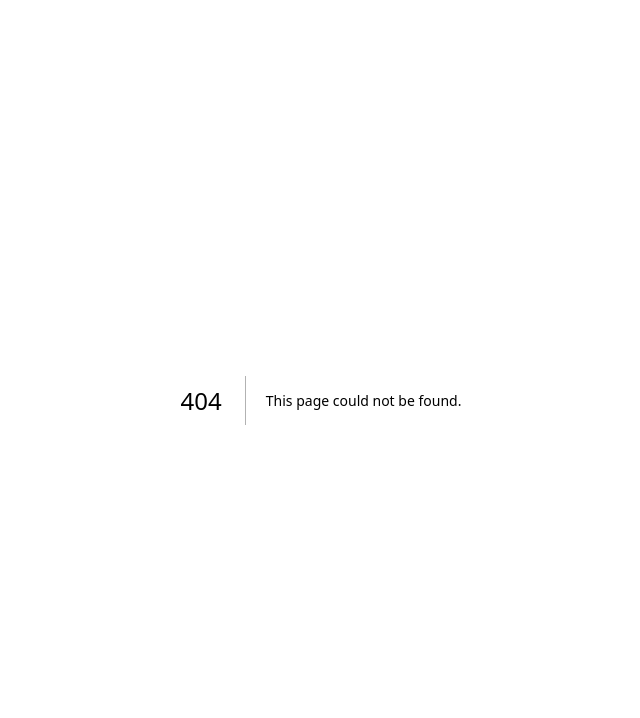
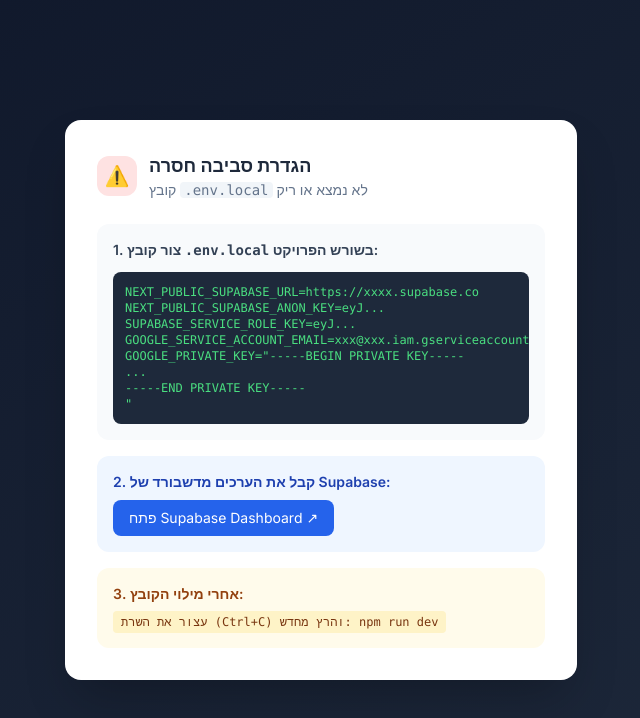
Before and after one commit to idesign4u1/leadcrm, a Next.js app: page /setup in a window 1280 px wide. Before the commit this address had no page. Shown: the top 718 px of the page, without its empty margins (319-959 px from the left). Built offline with nearby package versions, Linux system fonts and the light colour scheme.

Commit message:
fix: add .gitignore, graceful middleware when env vars missing, setup page

```diff
--- /dev/null
+++ b/src/app/setup/page.tsx
@@ -0,0 +1,45 @@
+export default function SetupPage() {
+  return (
+    <div className="min-h-screen bg-gradient-to-br from-slate-900 to-slate-800 flex items-center justify-center p-4">
+      <div className="bg-white rounded-2xl shadow-2xl p-8 max-w-lg w-full">
+        <div className="flex items-center gap-3 mb-6">
+          <div className="w-10 h-10 bg-red-100 rounded-xl flex items-center justify-center">
+            <span className="text-red-600 text-xl">⚠️</span>
+          </div>
+          <div>
+            <h1 className="text-lg font-bold text-slate-800">הגדרת סביבה חסרה</h1>
+            <p className="text-sm text-slate-500">קובץ <code className="bg-slate-100 px-1 rounded">.env.local</code> לא נמצא או ריק</p>
+          </div>
+        </div>
+
+        <div className="space-y-4">
+          <div className="bg-slate-50 rounded-xl p-4">
+            <p className="text-sm font-semibold text-slate-700 mb-3">1. צור קובץ <code>.env.local</code> בשורש הפרויקט:</p>
+            <pre className="bg-slate-800 text-green-400 text-xs p-3 rounded-lg overflow-x-auto">{`NEXT_PUBLIC_SUPABASE_URL=https://xxxx.supabase.co
+NEXT_PUBLIC_SUPABASE_ANON_KEY=eyJ...
+SUPABASE_SERVICE_ROLE_KEY=eyJ...
+GOOGLE_SERVICE_ACCOUNT_EMAIL=xxx@xxx.iam.gserviceaccount.com
+GOOGLE_PRIVATE_KEY="-----BEGIN PRIVATE KEY-----\n...\n-----END PRIVATE KEY-----\n"`}</pre>
+          </div>
+
+          <div className="bg-blue-50 rounded-xl p-4">
+            <p className="text-sm font-semibold text-blue-800 mb-2">2. קבל את הערכים מדשבורד של Supabase:</p>
+            <a
+              href="https://supabase.com/dashboard/project/_/settings/api"
+              target="_blank"
+              rel="noreferrer"
+              className="inline-flex items-center gap-2 bg-blue-600 text-white text-sm px-4 py-2 rounded-lg hover:bg-blue-700 transition-colors"
+            >
+              פתח Supabase Dashboard ↗
+            </a>
+          </div>
+
+          <div className="bg-amber-50 rounded-xl p-4">
+            <p className="text-sm font-semibold text-amber-800 mb-1">3. אחרי מילוי הקובץ:</p>
+            <code className="text-xs bg-amber-100 text-amber-900 px-2 py-1 rounded">עצור את השרת (Ctrl+C) והרץ מחדש: npm run dev</code>
+          </div>
+        </div>
+      </div>
+    </div>
+  )
+}
```
Also changed, not shown: src/middleware.ts (+12 -2 lines), 1 other file (tests, documents, lock files or other folders).
